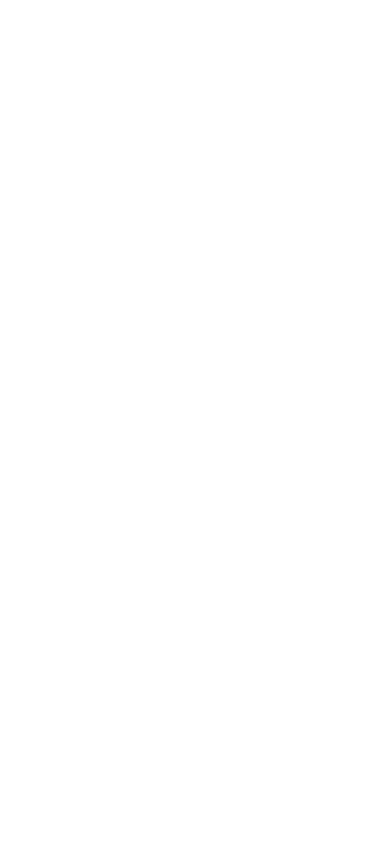
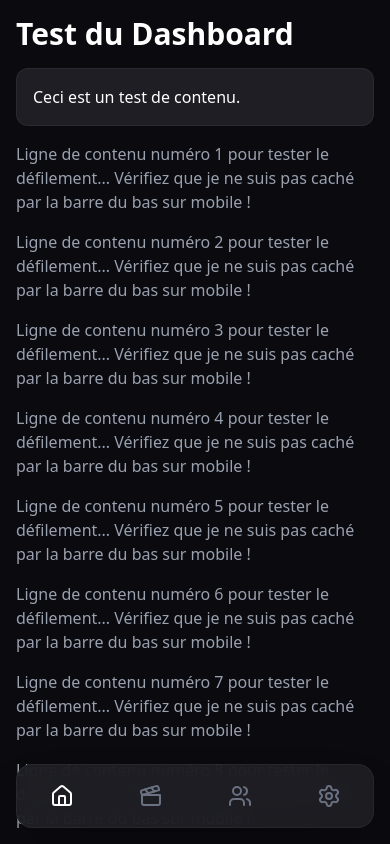
Before and after one commit to thibaut-matian/marsai, a React app in the folder frontend/: page /admin/dashboard in a window 390 px wide. Before the commit this address had no page. Shown: the top 844 px of the page. Built offline with nearby package versions, Linux system fonts and the light colour scheme; the HTML template or start-up script is replaced by a standard one.

Commit message:
ADMINLAYOUT avec side bar pour desktop et mobile

```diff
--- a/frontend/src/AppRouter.jsx
+++ b/frontend/src/AppRouter.jsx
@@ -1,20 +1,33 @@
-import { BrowserRouter as Router, Routes, Route } from "react-router-dom";
+import { BrowserRouter as Router, Routes, Route, useLocation } from "react-router-dom";
 import Home from "./pages/Home.jsx";
 import Header from "./components/layout/Header.jsx";
 import FAQ from "./pages/FAQ.jsx";
 import Planning from "./pages/Planning.jsx";
-{/*import Submission from "./pages/Submission.jsx";*/}
+import Dashboard from "./pages/admin/Dashboard.jsx";
+
+function AppContent() {
+  const location = useLocation();
+  const isAdminRoute = location.pathname.startsWith('/admin');
+
+  return (
+    <>
+      {/* Header visible SEULEMENT si ce n'est PAS une route admin */}
+      {!isAdminRoute && <Header />}
+
+      <Routes>
+        <Route path="/" element={<Home />} />
+        <Route path="/FAQ" element={<FAQ />} />
+        <Route path="/planning" element={<Planning />} />
+        <Route path="/admin/dashboard" element={<Dashboard />} />
+      </Routes>
+    </>
+  );
+}
 
 function AppRouter() {
   return (
     <Router>
-          <Header />
-      <Routes>
-        <Route path="/" element={<Home />} />
-        <Route path="/FAQ" element={<FAQ />} />
-        <Route path="/planning" element={<Planning />} />
-        {/*<Route path="/submission" element={<Submission />} />*/}
-      </Routes>
+      <AppContent />
     </Router>
   );
 }
--- /dev/null
+++ b/frontend/src/components/admin/layout/AdminLayout.jsx
@@ -0,0 +1,23 @@
+import Sidebar from './SideBar.jsx';
+import NavBottom from './NavBottom.jsx';
+
+const AdminLayout = ({ children }) => {
+  return (
+    <div className="min-h-screen bg-[#0A0A0F]">
+      {/* Sidebar - Visible uniquement sur desktop */}
+      <Sidebar />
+
+      {/* Contenu principal avec marge à gauche pour la sidebar sur desktop */}
+      <div className="md:ml-72 min-h-screen pb-20 md:pb-0">
+        <main className="p-4 md:p-8 text-white">
+          {children}
+        </main>
+      </div>
+
+      {/* NavBottom - Visible uniquement sur mobile */}
+      <NavBottom />
+    </div>
+  );
+};
+
+export default AdminLayout;
--- /dev/null
+++ b/frontend/src/components/admin/layout/NavBottom.jsx
@@ -0,0 +1,41 @@
+import { Home, Clapperboard, Users, Settings } from 'lucide-react';
+import { NavLink } from 'react-router-dom';
+
+const NavBottom = () => {
+  // --- VARIABLES DE STYLE ---
+  // Style de base pour tous les liens (centré, colonne)
+  const baseLinkStyle = "flex flex-col items-center justify-center w-full h-full space-y-1 transition-colors duration-200";
+
+  // Style quand le lien est ACTIF (Blanc brillant)
+  const activeStyle = `${baseLinkStyle} text-white`;
+
+  // Style quand le lien est INACTIF (Gris)
+  const inactiveStyle = `${baseLinkStyle} text-gray-500 hover:text-gray-300`;
+
+  return (
+    // md:hidden = CACHÉ si l'écran est moyen ou grand (Desktop)
+    <nav className="md:hidden fixed bottom-4 left-4 right-4 h-16 bg-[#1E1E24]/90 backdrop-blur-md border border-white/5 rounded-2xl shadow-2xl z-50">
+      <div className="flex justify-around items-center h-full">
+
+        <NavLink to="/admin/dashboard" className={({ isActive }) => isActive ? activeStyle : inactiveStyle}>
+          <Home size={24} strokeWidth={2} />
+        </NavLink>
+
+        <NavLink to="/admin/movies" className={({ isActive }) => isActive ? activeStyle : inactiveStyle}>
+          <Clapperboard size={24} strokeWidth={2} />
+        </NavLink>
+
+        <NavLink to="/admin/jury" className={({ isActive }) => isActive ? activeStyle : inactiveStyle}>
+          <Users size={24} strokeWidth={2} />
+        </NavLink>
+
+        <NavLink to="/admin/settings" className={({ isActive }) => isActive ? activeStyle : inactiveStyle}>
+          <Settings size={24} strokeWidth={2} />
+        </NavLink>
+
+      </div>
+    </nav>
+  );
+};
+
+export default NavBottom;
--- /dev/null
+++ b/frontend/src/components/admin/layout/SideBar.jsx
@@ -0,0 +1,61 @@
+import { Home, Clapperboard, Users, Settings, LogOut } from 'lucide-react';
+import { NavLink } from 'react-router-dom';
+
+const Sidebar = () => {
+  // --- VARIABLES DE STYLE ---
+  const baseLinkStyle = "flex items-center gap-3 px-4 py-3 rounded-xl transition-all duration-200 font-medium";
+
+  // Style Actif : Fond Primaire (Violet/Bleu), Texte Blanc, Ombre portée
+  const activeStyle = `${baseLinkStyle} bg-primary text-white shadow-lg shadow-primary/20`;
+
+  // Style Inactif : Texte Gris, léger éclaircissement au survol
+  const inactiveStyle = `${baseLinkStyle} text-gray-400 hover:bg-white/5 hover:text-white`;
+
+  return (
+    // hidden = Caché sur Mobile
+    // md:flex = Visible sur Desktop
+    <aside className="hidden md:flex flex-col w-72 h-screen fixed left-0 top-0 bg-[#1E1E24] border-r border-white/5">
+
+      {/* 1. Header du Menu (Logo) */}
+      <div className="p-8">
+        <h1 className="text-2xl font-bold text-white tracking-tight">
+          MarsAI<span className="text-primary">.</span>
+        </h1>
+        <p className="text-xs text-gray-500 mt-1 uppercase tracking-wider">Admin Panel</p>
+      </div>
+
+      {/* 2. Liste des Liens de Navigation */}
+      <nav className="flex-1 px-4 space-y-2">
+        <NavLink to="/admin/dashboard" className={({ isActive }) => isActive ? activeStyle : inactiveStyle}>
+          <Home size={20} />
+          <span>Vue d'ensemble</span>
+        </NavLink>
+
+        <NavLink to="/admin/movies" className={({ isActive }) => isActive ? activeStyle : inactiveStyle}>
+          <Clapperboard size={20} />
+          <span>Films reçus</span>
+        </NavLink>
+
+        <NavLink to="/admin/jury" className={({ isActive }) => isActive ? activeStyle : inactiveStyle}>
+          <Users size={20} />
+          <span>Gestion Jury</span>
+        </NavLink>
+
+        <NavLink to="/admin/settings" className={({ isActive }) => isActive ? activeStyle : inactiveStyle}>
+          <Settings size={20} />
+          <span>Paramètres</span>
+        </NavLink>
+      </nav>
+
+      {/* 3. Footer du Menu (Déconnexion) */}
+      <div className="p-4 m-4 border-t border-white/5">
+        <button className="flex items-center gap-3 px-4 py-3 text-red-400 hover:bg-red-500/10 rounded-xl w-full transition-colors">
+          <LogOut size={20} />
+          <span>Se déconnecter</span>
+        </button>
+      </div>
+    </aside>
+  );
+};
+
+export default Sidebar;
--- /dev/null
+++ b/frontend/src/pages/admin/Dashboard.jsx
@@ -0,0 +1,23 @@
+import AdminLayout from '../../components/admin/layout/AdminLayout.jsx';
+
+const Dashboard = () => {
+  return (
+    <AdminLayout>
+      <h1 className="text-3xl font-bold mb-4">Test du Dashboard</h1>
+
+      <div className="space-y-4">
+        <p className="p-4 bg-[#1E1E24] rounded-xl border border-white/5">
+          Ceci est un test de contenu.
+        </p>
+        {[...Array(10)].map((_, i) => (
+          <p key={i} className="text-gray-400">
+            Ligne de contenu numéro {i + 1} pour tester le défilement...
+            Vérifiez que je ne suis pas caché par la barre du bas sur mobile !
+          </p>
+        ))}
+      </div>
+    </AdminLayout>
+  );
+};
+
+export default Dashboard;
```
Also changed, not shown: 1 other file (tests, documents, lock files or other folders).
